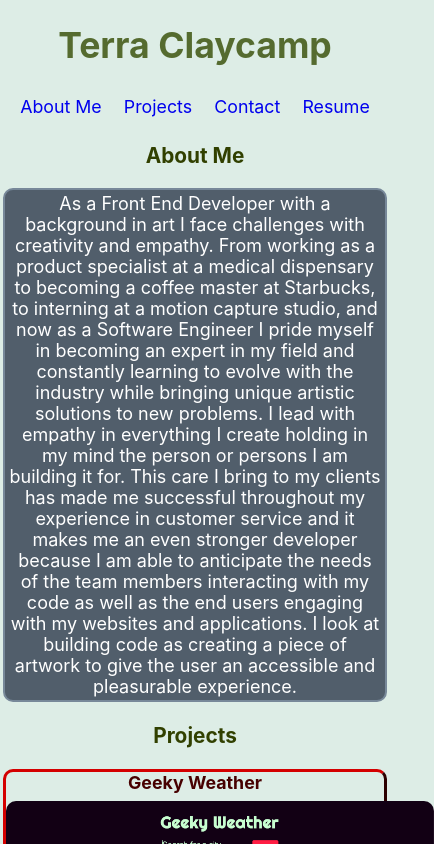
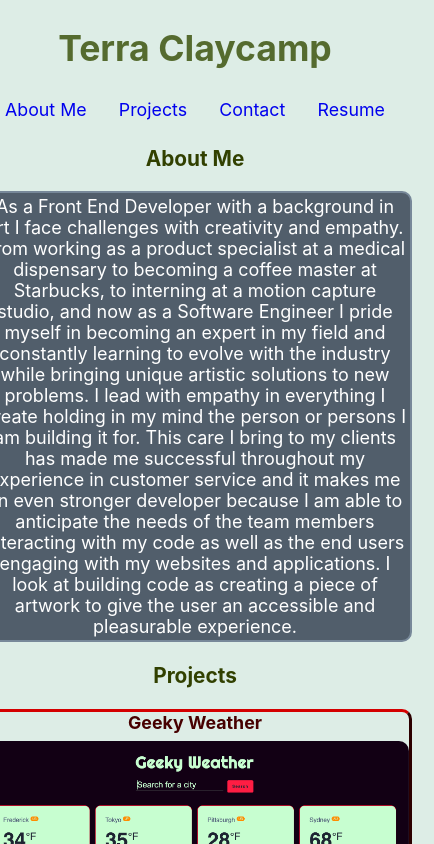
Before and after one commit to invaderZimm77/invaderZimm77.github.io, a React (Create React App) app: page / in a window 390 px wide. Shown: the top 844 px of the page, 434 px wide, since content can reach past the window. Built offline with nearby package versions, Linux system fonts and the light colour scheme.

Commit message:
working on responsiveness

```diff
--- a/src/App.css
+++ b/src/App.css
@@ -5,9 +5,9 @@ body {
   min-height: 100vh;
   min-width: 200px;
   display: flexbox;
-  /* display: flex;
+  display: flex;
   flex-direction: row;
-  justify-content: center; */
+  justify-content: center;
   font-size: calc(10px + 2vmin);
   color: white;
 }
```
